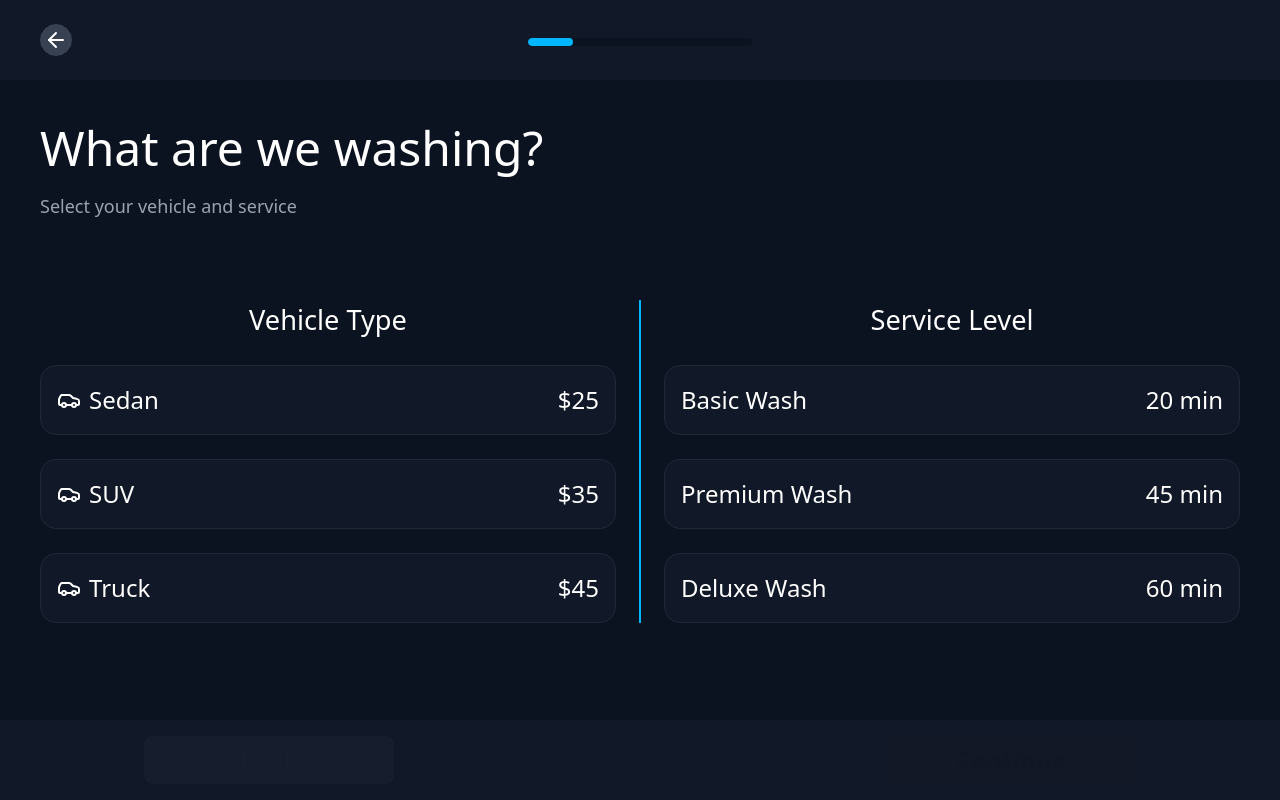
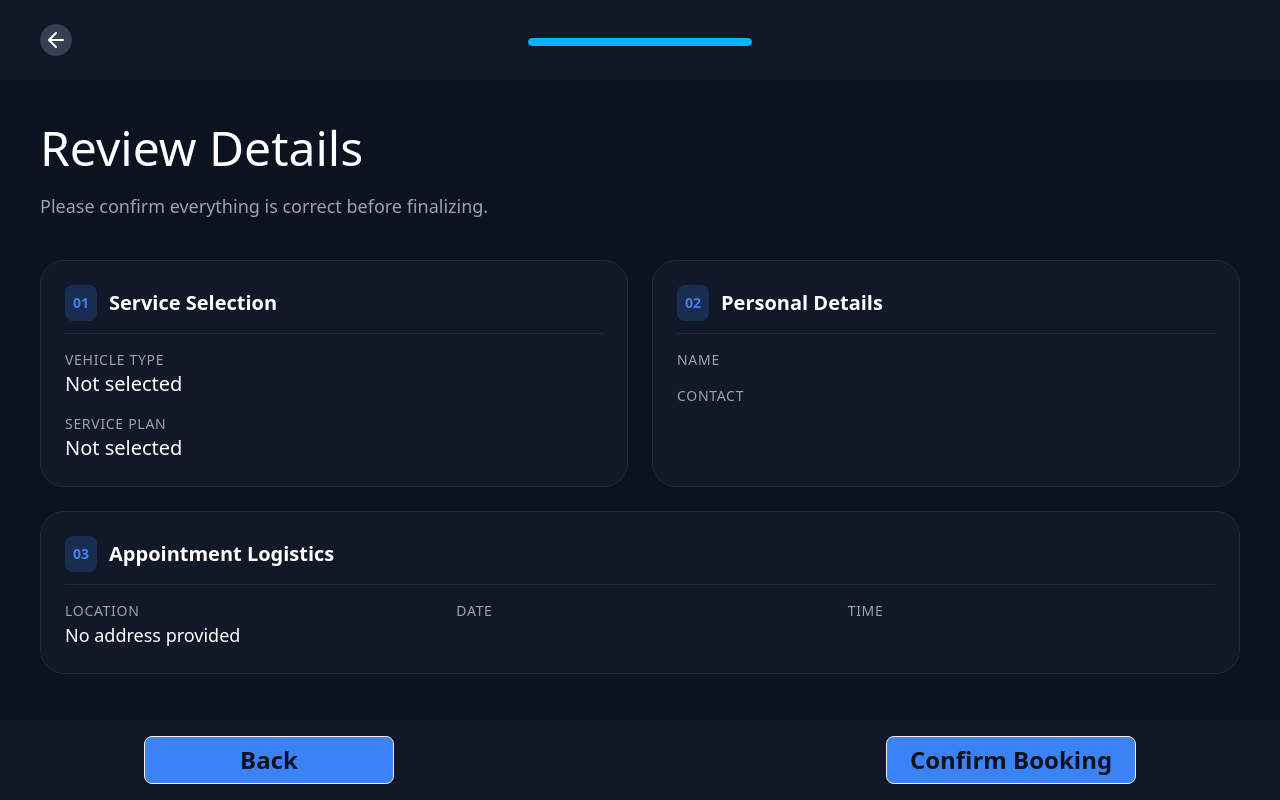
Before and after one commit to Xand3ribs/MIFI-Car-Wash-App, a React (Vite) app: page /booking in a window 1280 px wide. Built offline with nearby package versions, Linux system fonts and the light colour scheme.

Commit message:
Step 5 and success model intergrated

```diff
--- /dev/null
+++ b/src/components/booking/step5.jsx
@@ -0,0 +1,75 @@
+function Step5({ selectedVehicle, selectedService, address, selectedDate, selectedTime, userInfo }) {
+  return (
+    <div className="flex flex-col animate-fadeIn">
+
+      <div className="mb-8 lg:mb-10">
+        <h1 className="text-[2rem] lg:text-[3rem] text-white">Review Details</h1>
+        <p className="text-lg text-text-secondary mt-2">
+          Please confirm everything is correct before finalizing.
+        </p>
+      </div>
+
+      <div className="grid grid-cols-1 md:grid-cols-2 gap-6 text-white
+        [&>div]:bg-gray-dark [&>div]:border [&>div]:border-border-dark [&>div]:p-6 [&>div]:rounded-3xl [&>div]:flex [&>div]:flex-col [&>div]:gap-4">
+
+        {/* Card 1: Service & Vehicle */}
+        <div>
+          <div className="flex items-center gap-3 border-b border-border-dark pb-3">
+             <span className="bg-blue-action/20 text-blue-action p-2 rounded-lg text-sm font-bold">01</span>
+             <h2 className="text-xl font-semibold">Service Selection</h2>
+          </div>
+          <div>
+            <p className="text-text-secondary text-sm uppercase tracking-wider">Vehicle Type</p>
+            <p className="text-xl">{selectedVehicle || "Not selected"}</p>
+          </div>
+          <div>
+            <p className="text-text-secondary text-sm uppercase tracking-wider">Service Plan</p>
+            <p className="text-xl">{selectedService || "Not selected"}</p>
+          </div>
+        </div>
+
+        {/* Card 2: Contact Info */}
+        <div>
+          <div className="flex items-center gap-3 border-b border-border-dark pb-3">
+             <span className="bg-blue-action/20 text-blue-action p-2 rounded-lg text-sm font-bold">02</span>
+             <h2 className="text-xl font-semibold">Personal Details</h2>
+          </div>
+          <div>
+            <p className="text-text-secondary text-sm uppercase tracking-wider">Name</p>
+            <p className="text-xl">{userInfo.firstName} {userInfo.lastName}</p>
+          </div>
+          <div>
+            <p className="text-text-secondary text-sm uppercase tracking-wider">Contact</p>
+            <p className="text-xl">{userInfo.email}</p>
+            <p className="text-lg text-text-secondary">{userInfo.phone}</p>
+          </div>
+        </div>
+
+        {/* Card 3: Logistics (Full Width) */}
+        <div className="md:col-span-2">
+          <div className="flex items-center gap-3 border-b border-border-dark pb-3">
+             <span className="bg-blue-action/20 text-blue-action p-2 rounded-lg text-sm font-bold">03</span>
+             <h2 className="text-xl font-semibold">Appointment Logistics</h2>
+          </div>
+          <div className="grid grid-cols-1 md:grid-cols-3 gap-6">
+            <div>
+              <p className="text-text-secondary text-sm uppercase tracking-wider">Location</p>
+              <p className="text-lg">{address || "No address provided"}</p>
+            </div>
+            <div>
+              <p className="text-text-secondary text-sm uppercase tracking-wider">Date</p>
+              <p className="text-lg">{selectedDate}</p>
+            </div>
+            <div>
+              <p className="text-text-secondary text-sm uppercase tracking-wider">Time</p>
+              <p className="text-lg">{selectedTime}</p>
+            </div>
+          </div>
+        </div>
+
+      </div>
+    </div>
+  );
+}
+
+export default Step5;
--- a/src/pages/Booking.jsx
+++ b/src/pages/Booking.jsx
@@ -4,9 +4,10 @@ import Step1 from '../components/booking/step1';
 import Step2 from '../components/booking/step2';
 import Step3 from '../components/booking/step3';
 import Step4 from '../components/booking/step4';
+import Step5 from '../components/booking/step5';
 
 function Booking() {
-  const [currentStep, setCurrentStep] = useState(1);
+  const [currentStep, setCurrentStep] = useState(5);
 
   const nextStep = () => {
     if (currentStep < 5) {
@@ -38,6 +39,16 @@ function Booking() {
     email: '',
     phone: ''
   });
+
+  const handleFinalSubmit = () => {
+  // Here is where you would normally do your API call/Database save
+  console.log("Final Data:", { selectedVehicle, address, selectedDate, userInfo });
+
+  // Show the success modal
+  setIsSuccess(true);
+};
+
+  const [isSuccess, setIsSuccess] = useState(false);
 
   // btn continue disabled state logic
   const isContinueDisabled = (() => {
@@ -123,7 +134,14 @@ function Booking() {
           setUserInfo={setUserInfo}
         />)}
 
-        {currentStep === 5 && <Step5 />}
+        {currentStep === 5 && <Step5
+          selectedVehicle={selectedVehicle}
+          selectedService={selectedService}
+          address={address}
+          selectedDate={selectedDate}
+          selectedTime={selectedTime}
+          userInfo={userInfo}
+          /> }
       </div>
 
       {/* Footer */}
@@ -144,17 +162,46 @@ function Booking() {
         </button>
 
         <button
-          onClick={nextStep}
+          onClick={currentStep === 5 ? handleFinalSubmit : nextStep}
           disabled={isContinueDisabled}
-          className={`btn bg-blue-action text-navy-deep ${
-            isContinueDisabled ? 'brightness-50 cursor-not-allowed' : ''
-          }`}
+          className={`btn bg-blue-action text-navy-deep ${isContinueDisabled ? 'brightness-2' : ''}`}
         >
-          Continue
+          {currentStep === 5 ? 'Confirm Booking' : 'Continue'}
         </button>
       </div>
+
+        {isSuccess && (
+
+          <div className="modal modal-open">
+            <div className="modal-box bg-gray-dark border border-border-dark text-center py-10">
+
+              {/* Big Green Checkmark */}
+              <div className="flex justify-center mb-4">
+                <div className="bg-green-500/20 p-4 rounded-full">
+                  <svg xmlns="http://www.w3.org/2000/svg" className="h-16 w-16 text-green-500" fill="none" viewBox="0 0 24 24" stroke="currentColor">
+                    <path strokeLinecap="round" strokeLinejoin="round" strokeWidth="3" d="M5 13l4 4L19 7" />
+                  </svg>
+                </div>
+              </div>
+
+              <h3 className="font-bold text-3xl text-white">Booking Confirmed!</h3>
+
+              <p className="py-4 text-text-secondary text-lg">
+                Thank you, {userInfo.firstName}. We've sent a confirmation email to {userInfo.email}.
+              </p>
+
+              <div className="modal-action justify-center">
+                <Link to="/" className="btn bg-blue-action text-navy-deep w-full max-w-xs">
+                  Return Home
+                </Link>
+              </div>
+            </div>
+          </div>
+        )}
     </div>
   );
+
+
 }
 
 export default Booking;
```
